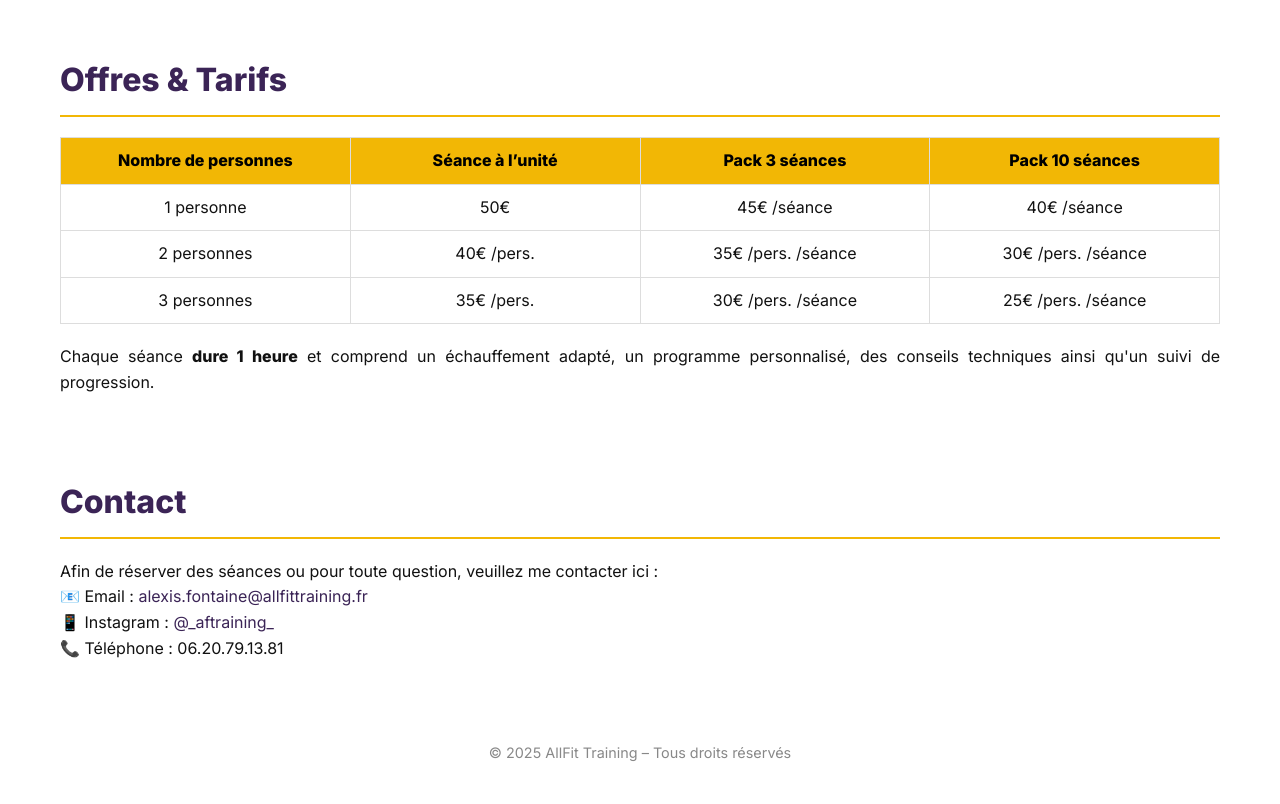
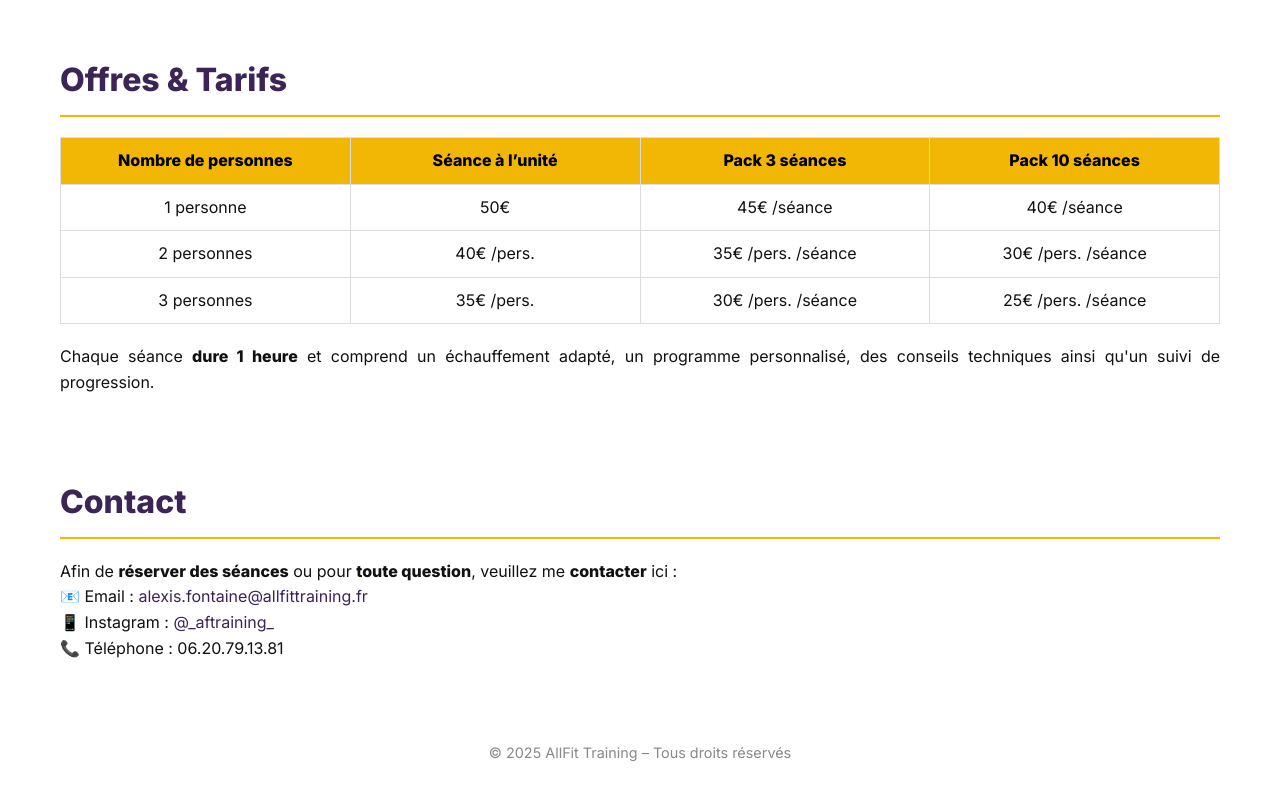
Before and after one commit to AllFitTraining/AllFit-Training, a plain HTML site: page index.html in a window 1280 px wide. Shown: the part 1273-2077 px from the top of the page. Drawn offline with Linux system fonts and the light colour scheme.

Commit message:
Add files via upload

```diff
--- a/index.html
+++ b/index.html
@@ -190,7 +190,7 @@ th, td {
 
   <section id="contact">
     <h2>Contact</h2>
-    <p>Afin de réserver des séances ou pour toute question, veuillez me contacter ici :</p>
+    <p align="justify">Afin de <strong>réserver des séances</strong> ou pour <strong>toute question</strong>, veuillez me <strong>contacter</strong> ici :</p>
     <p>📧 Email : <a href="mailto:alexis.fontaine@allfittraining.fr">alexis.fontaine@allfittraining.fr</a></p>
     <p>📱 Instagram : <a href="https://instagram.com/_aftraining_" target="_blank">@_aftraining_</a></p>
     <p>📞 Téléphone : 06.20.79.13.81</p>
```
